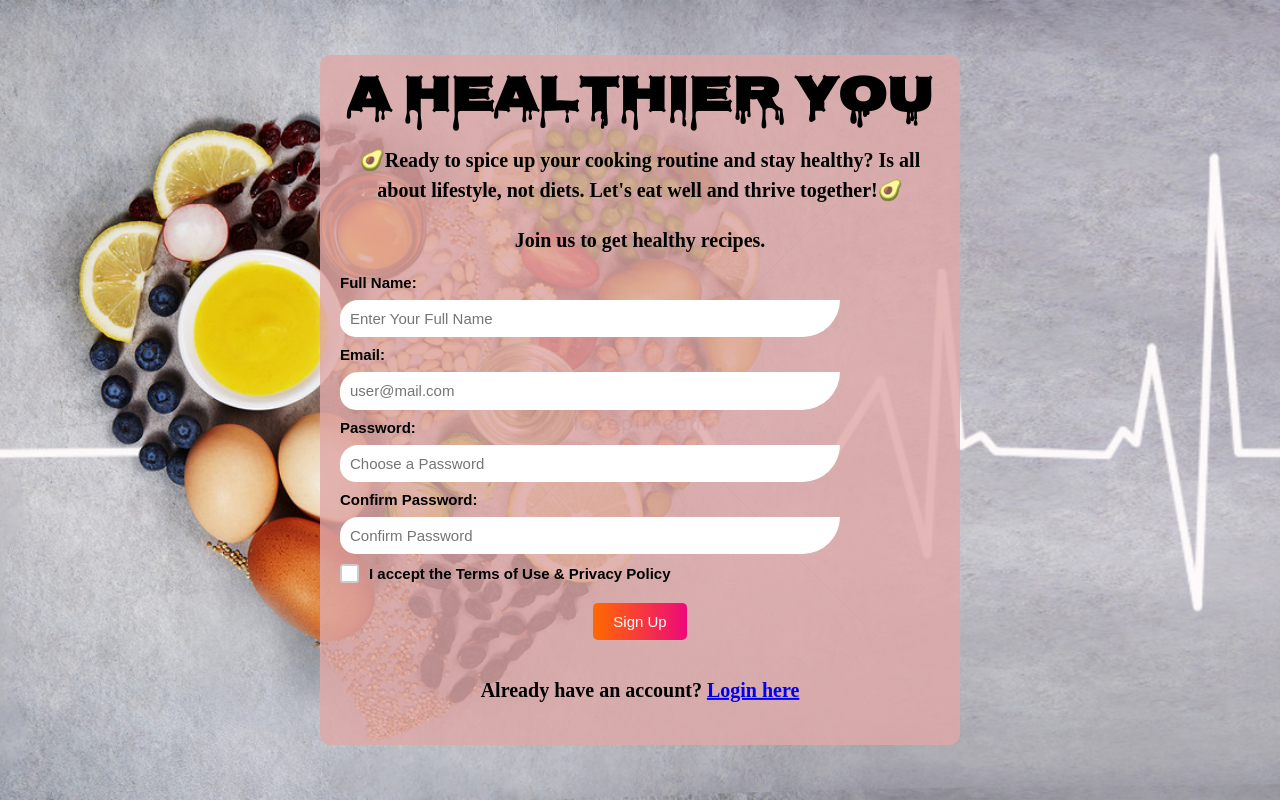
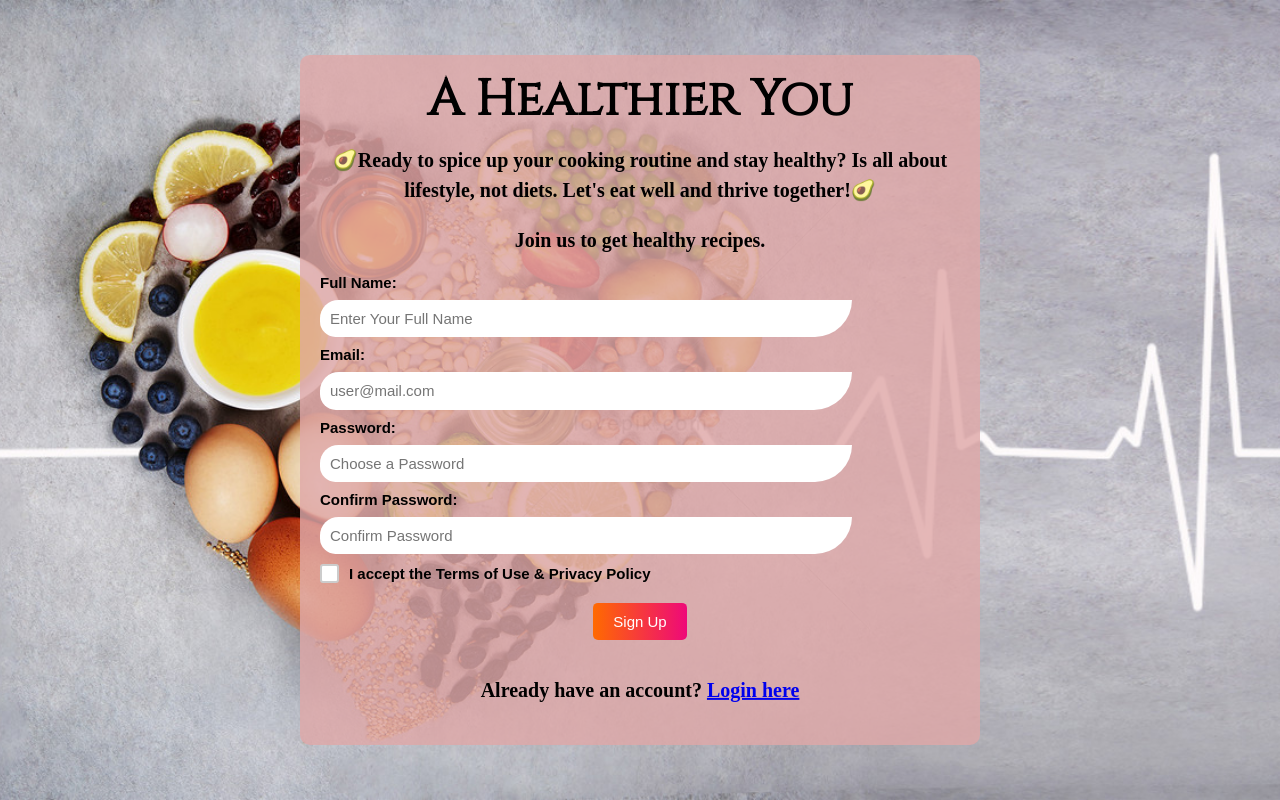
Before and after one commit to lortiz6/ITMD362-Project1-Final_Turn_In, a plain HTML site: page index.html in a window 1280 px wide. Drawn offline with Linux system fonts and the light colour scheme.

Commit message:
Changed font in index.html and style.css for h1

```diff
--- a/css/style.css
+++ b/css/style.css
@@ -17,6 +17,7 @@ body {
   padding: 20px;
   text-align: center;
   position: absolute;
+  width: 50%;
   top: 50%;
   left: 50%;
   transform: translate(-50%, -50%);
@@ -30,7 +31,7 @@ h1 {
   margin-bottom: 20px;
   font-weight: bold;
   font-size: 32px;
-  font-family: 'Nosifer', sans-serif;
+  font-family: 'Cinzel', serif;
 }
 p {
   padding-bottom: 10px;
--- a/index.html
+++ b/index.html
@@ -8,7 +8,7 @@
     <script src="js/script.js"></script>
     <link rel="preconnect" href="https://fonts.googleapis.com">
     <link rel="preconnect" href="https://fonts.gstatic.com" crossorigin>
-    <link href="https://fonts.googleapis.com/css2?family=Nosifer&display=swap" rel="stylesheet">
+    <link href="https://fonts.googleapis.com/css2?family=Cinzel&display=swap" rel="stylesheet">
     <title>ITMD362-Project1</title>
   </head>
   <body>
```
